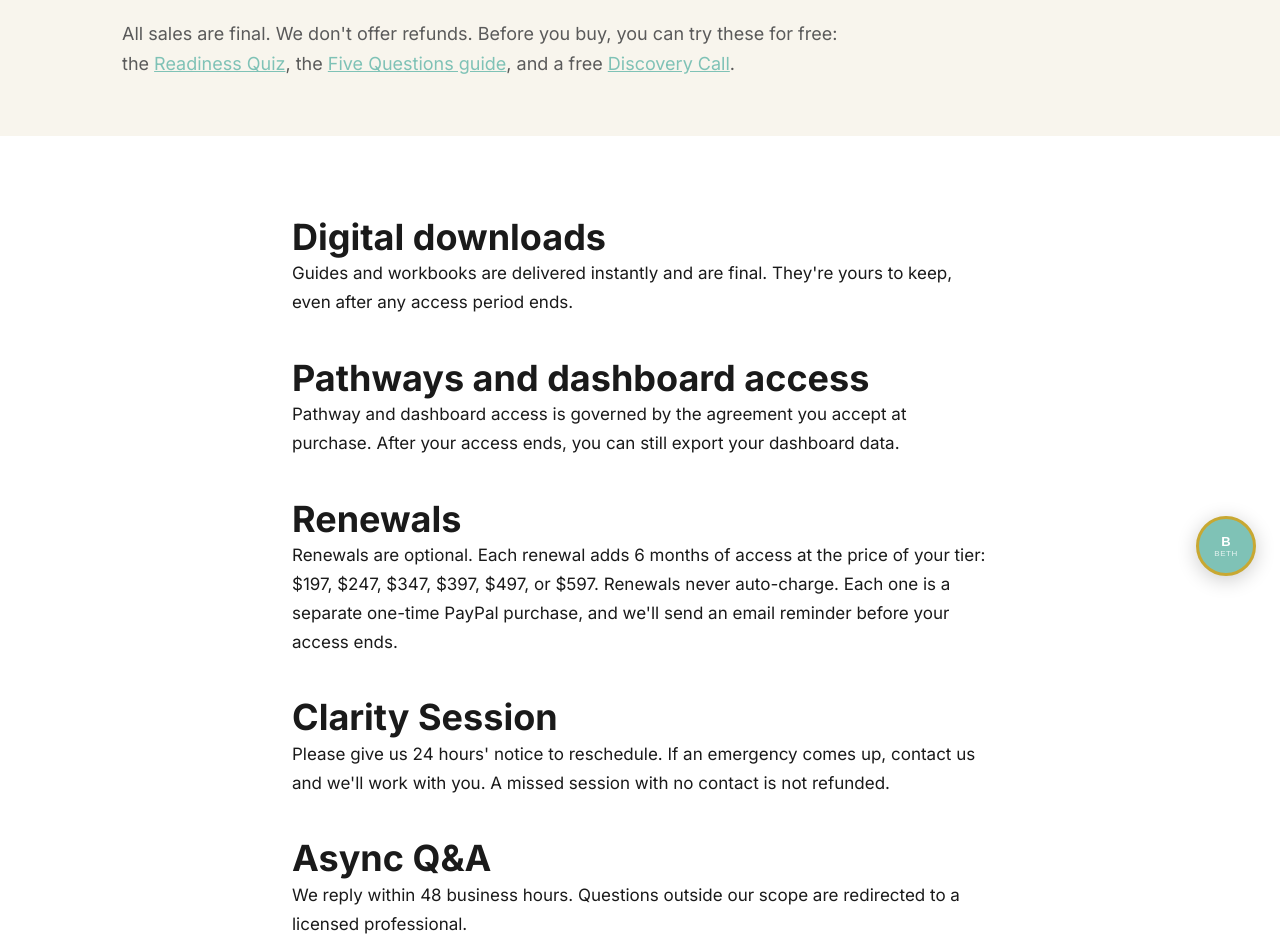
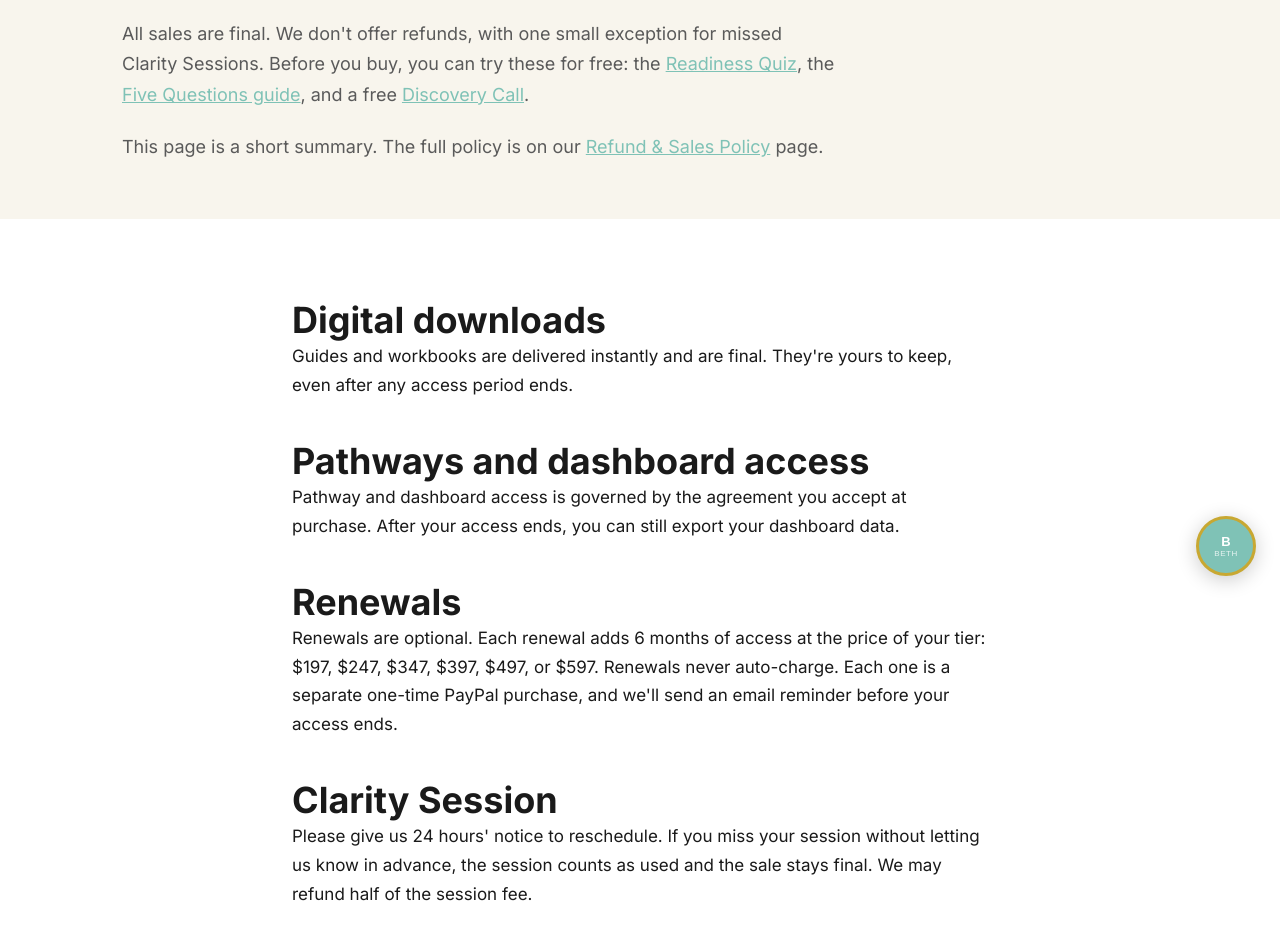
Before and after one commit to globalsystemsstudio-lang/gss-website, a Next.js app: page /sales-policy in a window 1280 px wide. Shown: the part 200-1152 px from the top of the page. Built offline with nearby package versions, Linux system fonts and the light colour scheme.

Commit message:
Sales Policy: align with Refund & Sales Policy (missed session, Async Q&A turnaround)

```diff
--- a/app/sales-policy/page.jsx
+++ b/app/sales-policy/page.jsx
@@ -12,7 +12,8 @@ export default function SalesPolicyPage() {
       <section className="page-hero">
         <div className="container">
           <h1>Sales Policy</h1>
-          <p>All sales are final. We don't offer refunds. Before you buy, you can try these for free: the <Link href="/relocation-readiness-quiz">Readiness Quiz</Link>, the <Link href="/shop/five-questions">Five Questions guide</Link>, and a free <Link href="/services/discovery-call">Discovery Call</Link>.</p>
+          <p>All sales are final. We don't offer refunds, with one small exception for missed Clarity Sessions. Before you buy, you can try these for free: the <Link href="/relocation-readiness-quiz">Readiness Quiz</Link>, the <Link href="/shop/five-questions">Five Questions guide</Link>, and a free <Link href="/services/discovery-call">Discovery Call</Link>.</p>
+          <p>This page is a short summary. The full policy is on our <Link href="/refund-policy">Refund &amp; Sales Policy</Link> page.</p>
         </div>
       </section>
 
@@ -28,10 +29,10 @@ export default function SalesPolicyPage() {
           <p>Renewals are optional. Each renewal adds 6 months of access at the price of your tier: $197, $247, $347, $397, $497, or $597. Renewals never auto-charge. Each one is a separate one-time PayPal purchase, and we'll send an email reminder before your access ends.</p>
 
           <h2 style={{marginTop:'40px'}}>Clarity Session</h2>
-          <p>Please give us 24 hours' notice to reschedule. If an emergency comes up, contact us and we'll work with you. A missed session with no contact is not refunded.</p>
+          <p>Please give us 24 hours' notice to reschedule. If you miss your session without letting us know in advance, the session counts as used and the sale stays final. We may refund half of the session fee.</p>
 
           <h2 style={{marginTop:'40px'}}>Async Q&amp;A</h2>
-          <p>We reply within 48 business hours. Questions outside our scope are redirected to a licensed professional.</p>
+          <p>Send up to 3 questions. You will get a written reply within 5 business days. Questions outside our scope are redirected to a licensed professional.</p>
 
           <h2 style={{marginTop:'40px'}}>Questions about a purchase</h2>
           <p>Questions or concerns about a purchase? Contact us first at <a href="mailto:globalsystemsstudio@gmail.com">globalsystemsstudio@gmail.com</a> and we'll respond within 2 business days.</p>
```
